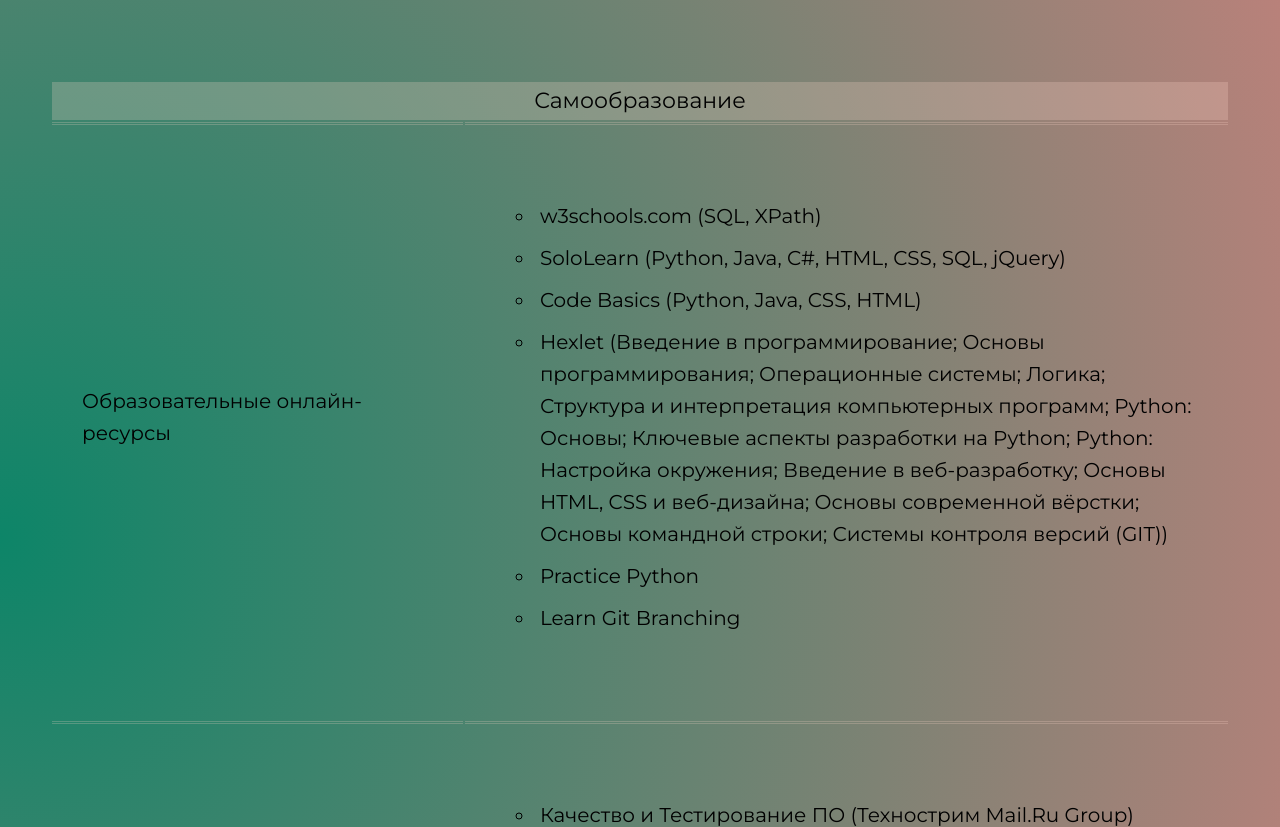
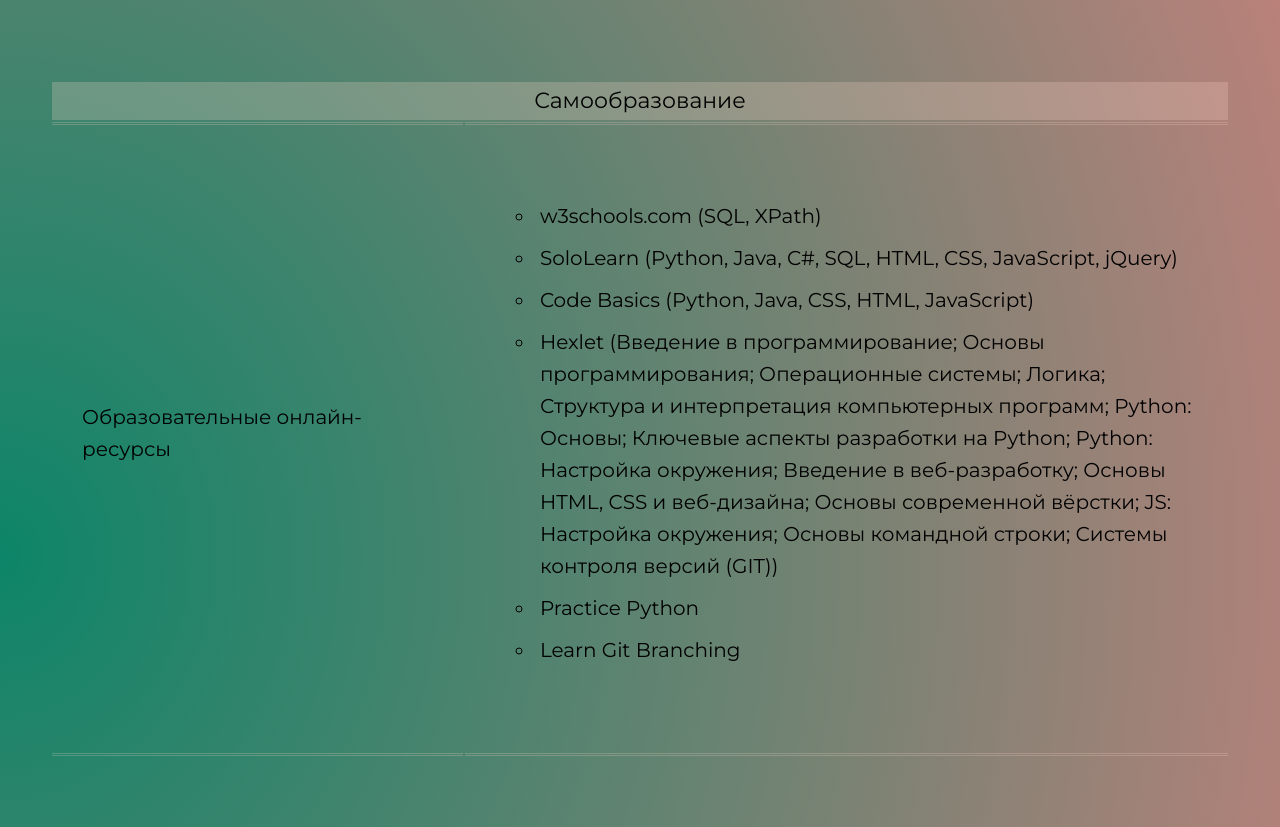
Before and after one commit to BadgerBo/webi, a Python web app: template webi/templates/education.html in a window 1280 px wide. Shown: the part 889-1716 px from the top of the page. Run offline with Jinja, Linux system fonts and the light colour scheme; the template is opened without the code that fills it, so the values that code supplies are empty.

Commit message:
Small changes

```diff
--- a/webi/templates/education.html
+++ b/webi/templates/education.html
@@ -32,9 +32,9 @@
                     <td>
                         <ul>
                             <li>w3schools.com (SQL, XPath)</li>
-                            <li>SoloLearn (Python, Java, C#, HTML, CSS, SQL, jQuery)</li>
-                            <li>Code Basics (Python, Java, CSS, HTML)</li>
-                            <li>Hexlet (Введение в программирование; Основы программирования; Операционные системы; Логика; Структура и интерпретация компьютерных программ; Python: Основы; Ключевые аспекты разработки на Python; Python: Настройка окружения; Введение в веб-разработку; Основы HTML, CSS и веб-дизайна; Основы современной вёрстки; Основы командной строки; Системы контроля версий (GIT))</li>
+                            <li>SoloLearn (Python, Java, C#, SQL, HTML, CSS, JavaScript, jQuery)</li>
+                            <li>Code Basics (Python, Java, CSS, HTML, JavaScript)</li>
+                            <li>Hexlet (Введение в программирование; Основы программирования; Операционные системы; Логика; Структура и интерпретация компьютерных программ; Python: Основы; Ключевые аспекты разработки на Python; Python: Настройка окружения; Введение в веб-разработку; Основы HTML, CSS и веб-дизайна; Основы современной вёрстки; JS: Настройка окружения; Основы командной строки; Системы контроля версий (GIT))</li>
                             <li>Practice Python</li>
                             <li>Learn Git Branching</li>
                         </ul>
```
